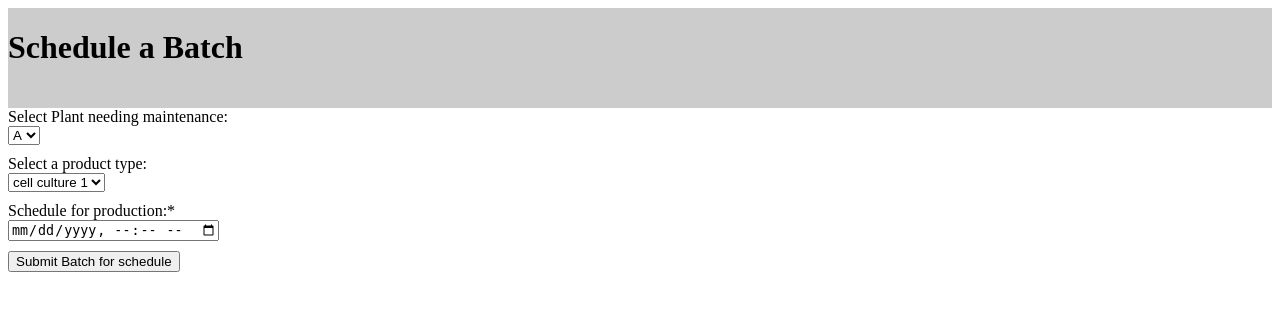
After one commit to alexanderQuinn1/CS356, a Flask app: page /batchScheduleEntry in a window 1280 px wide. The commit adds this page. Shown: the top 311 px of the page. Run offline with Flask 3, Linux system fonts and the light colour scheme.

Commit message:
batch entry form

```diff
--- a/app.py
+++ b/app.py
@@ -3,6 +3,7 @@ import pika
 import json
 
 from maintenance import save_maintenance_activity
+from productionSchedule import create_batch
 
 app = Flask(__name__)
 
@@ -46,5 +47,14 @@ def run_maintenance_entry():
         return render_template('maintenanceEntry.html', response=response)
 
 
+@app.route('/batchScheduleEntry', methods=['GET', 'POST'])
+def run_batch_schedule_entry():
+    if request.method == 'GET':
+        return render_template('batchScheduleEntry.html')
+    else:
+        response = create_batch(request.form)
+        return render_template('batchScheduleEntry.html', response=response)
+
+
 if __name__ == '__main__':
     app.run(debug=True, port=5001)
--- a/static/maintenanceLog.css
+++ /dev/null
@@ -1,4 +0,0 @@
-.maintenance-log__add {
-    color: blue;
-    padding: 20px;
-}
--- /dev/null
+++ b/templates/batchScheduleEntry.html
@@ -0,0 +1,43 @@
+<!DOCTYPE html>
+<html lang="en">
+<head>
+    <meta charset="UTF-8">
+    <title>Batch Schedule Entry</title>
+    <link rel="stylesheet" type="text/css" href="{{ url_for('static', filename='/stylesheet.css') }}">
+</head>
+<body>
+    <div class="container">
+        <header>
+            <h1>Schedule a Batch</h1>
+        </header>
+        <form action="/batchScheduleEntry" method="post">
+            <div class="form-group">
+                <label for="prod_line">Select Plant needing maintenance:</label><br/>
+                <select name="prod_line" id="prod_line">
+                  <option value="A">A</option>
+                  <option value="B">B</option>
+                  <option value="C">C</option>
+                </select>
+            </div>
+            <div class="form-group">
+                <label for="prod_type">Select a product type:</label><br/>
+                <select name="prod_type" id="prod_type">
+                  <option value="12345">cell culture 1</option>
+                  <option value="12346">cell culture 2</option>
+                  <option value="12347">cell culture 3</option>
+                </select>
+            </div>
+            <div class="form-group">
+                <label for="prod_start">Schedule for production:*</label><br/>
+                <input type="datetime-local" name="prod_start" id="prod_start" required>
+            </div>
+            <div>
+                <button type="submit">Submit Batch for schedule</button>
+            </div>
+        </form>
+        {% if response %}
+            <div>{{ response }}</div>
+        {% endif %}
+    </div>
+</body>
+</html>
--- a/templates/maintenanceEntry.html
+++ b/templates/maintenanceEntry.html
@@ -63,6 +63,9 @@
                 <button type="submit">Submit Maintenance Activity</button>
             </div>
         </form>
+        {% if response %}
+            <div>{{ response }}</div>
+        {% endif %}
     </div>
 </body>
 </html>
--- a/templates/maintenanceLog.html
+++ b/templates/maintenanceLog.html
@@ -4,7 +4,6 @@
     <meta charset="UTF-8">
     <title>Maintenance Log</title>
     <link rel="stylesheet" type="text/css" href="{{ url_for('static', filename='/stylesheet.css') }}">
-     <link rel="stylesheet" type="text/css" href="{{ url_for('static', filename='/maintenanceLog.css') }}">
 </head>
 <body>
     <div class="container">
@@ -20,7 +19,6 @@
                <li><a href="maintenanceLog">Maintenance Log</a></li>
             </ul>
         </nav>
-        <a class="maintenance-log__add" href="/maintenanceEntry">+ add maintenance activity</a>
     </div>
 </body>
 </html>
```
Also changed, not shown: productionSchedule.py (+4 -14 lines), README.md.
